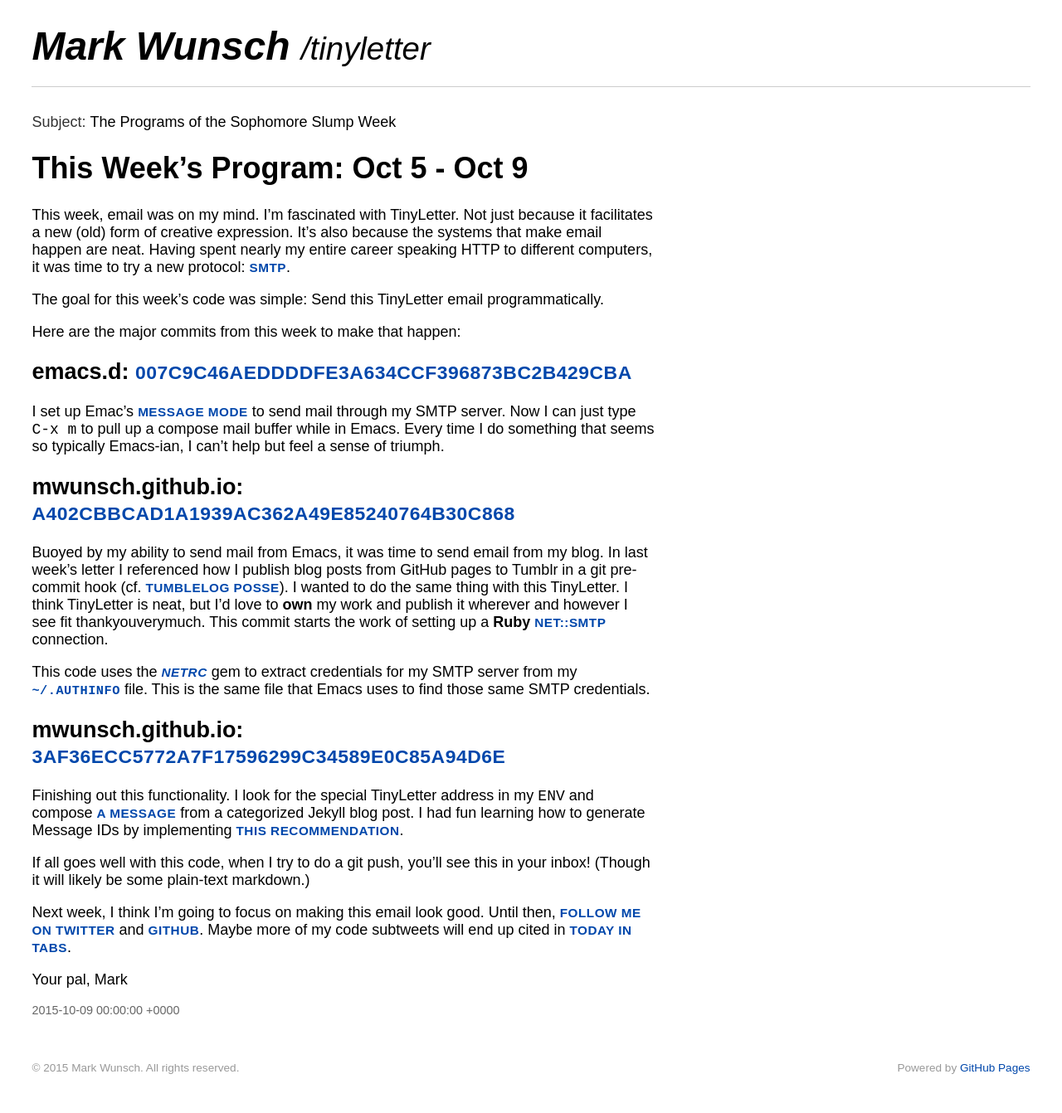
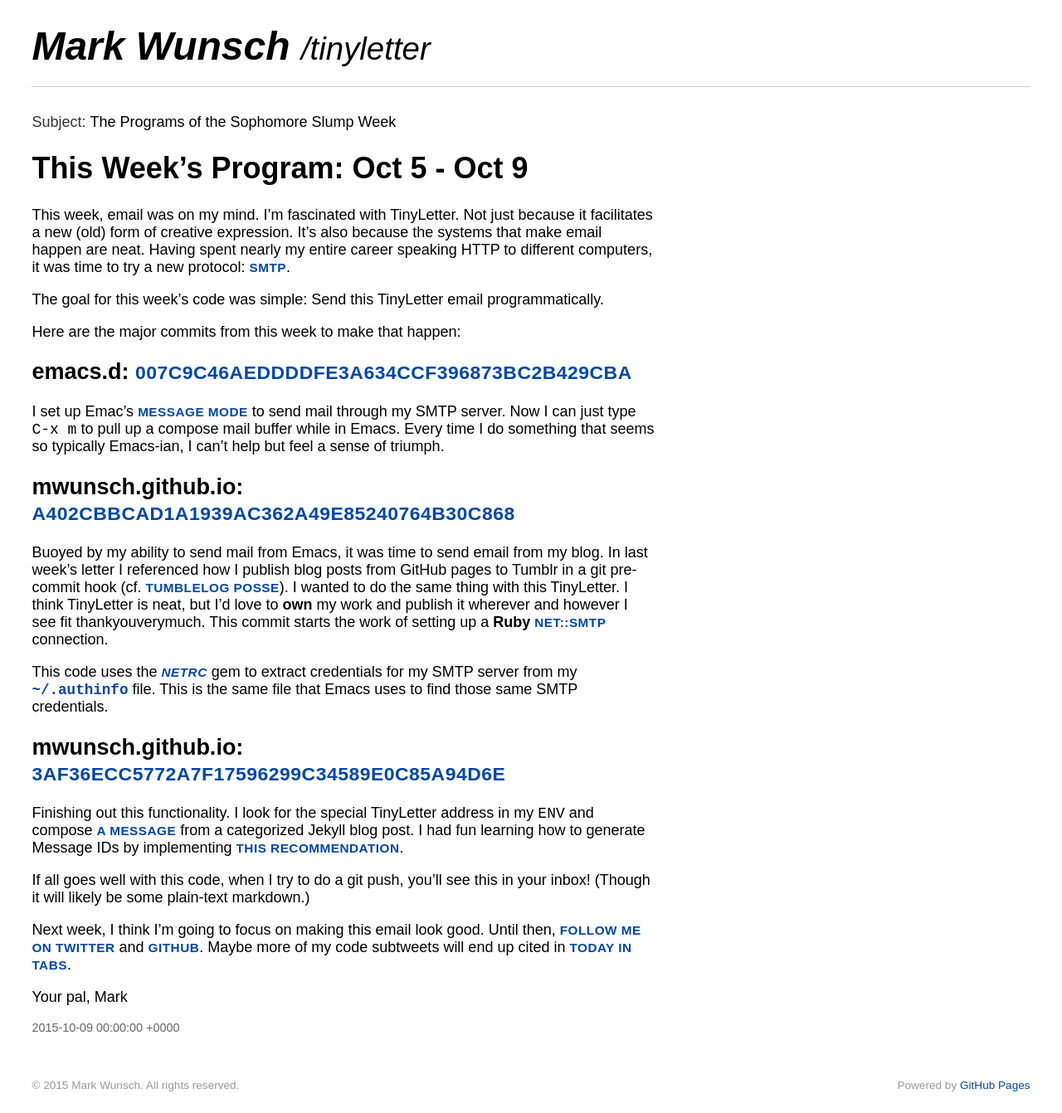
Before and after one commit to mwunsch/mwunsch.github.io, a Jekyll site: the page built from tinyletter/_posts/2015-10-09-second_week.md, in a window 1280 px wide. Shown: the whole page at 83% size. Built offline with Jekyll 4.4.1, drawn with Linux system fonts in a browser that asks for light colours; before the commit the page ends 1321 px from its top, so only the background shows below that.

Commit message:
When a link wraps a code segment, don't upcase it.

```diff
--- a/css/main.scss
+++ b/css/main.scss
@@ -187,6 +187,12 @@
       font-size: 0.85em;
       letter-spacing: 0.5px;
       font-weight: 600;
+
+      code {
+        letter-spacing: 0;
+        text-transform: none;
+        font-size: 1.15em;
+      }
     }
 
     .letter-subject {
```
